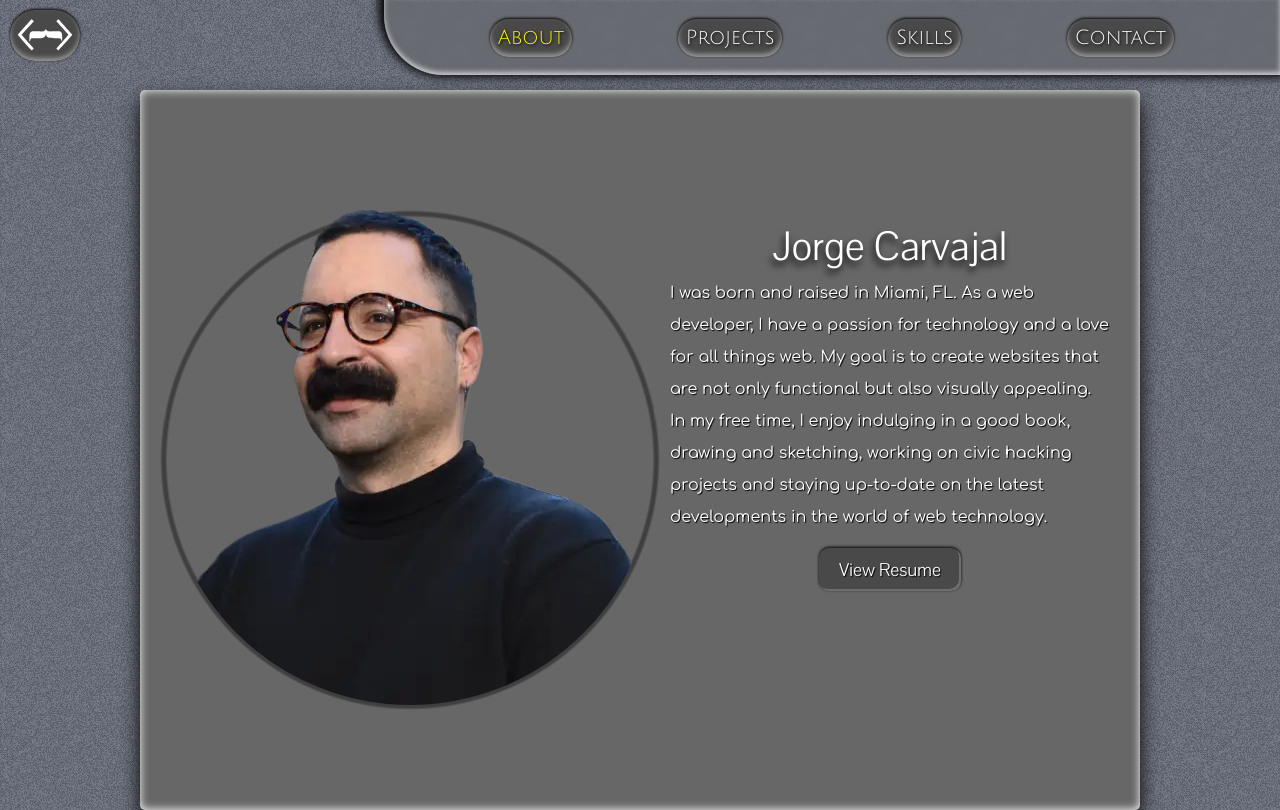
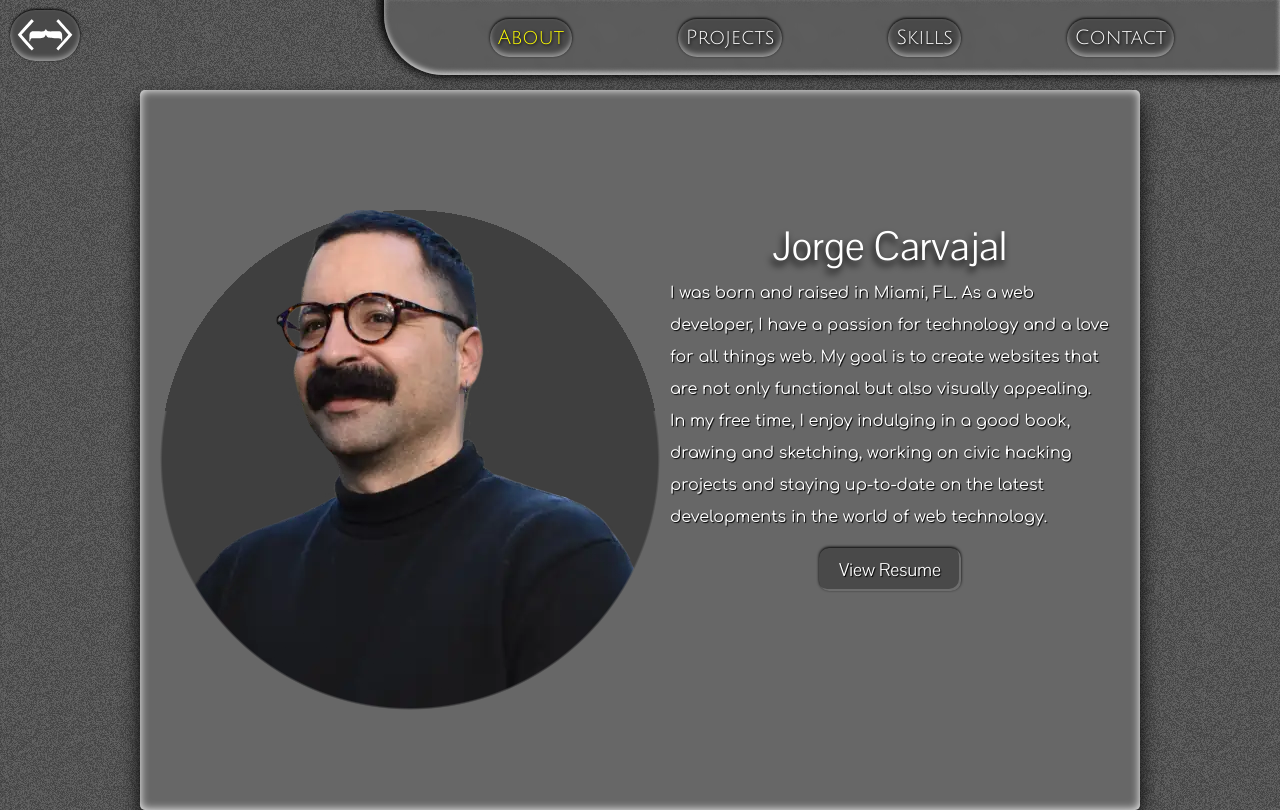
Before and after one commit to codingMustache/portfolio-page, a SvelteKit app: page / in a window 1280 px wide. Built offline with nearby package versions, Linux system fonts and the light colour scheme; a web font is replaced by a local one.

Commit message:
fixed hover image

```diff
--- a/src/routes/+page.svelte
+++ b/src/routes/+page.svelte
@@ -49,7 +49,7 @@
 		height: 100%;
 		border-radius: 0 0 150px 150px; */
 		--s: 500px; /* image size */
-		--b: 5px; /* border thickness */
+		--b: 0px; /* border thickness */
 		--c: #3f3f3f; /* border color */
 		--f: 1; /* initial scale */
 
@@ -64,9 +64,9 @@
 		outline-offset: var(--_o);
 		background: radial-gradient(
 				circle closest-side,
-				#ecd17800 calc(99% - var(--b)),
+				#3f3f3f calc(99% - var(--b)),
 				var(--c) calc(100% - var(--b)) 99%,
-				#0000
+				#00000000
 			)
 			var(--_g);
 		-webkit-mask: linear-gradient(#000 0 0) no-repeat 50% calc(1px - var(--_o)) /
--- a/static/style.css
+++ b/static/style.css
@@ -56,7 +56,8 @@ body,
 body {
   background: url('/noise-texture.png');
   background-repeat: repeat;
-  background-color: rgba(1, 9, 30, 0.6);
+  background-color: rgba(0, 0, 0, 0.7);
+  ;
 }
 
 .page {
```
